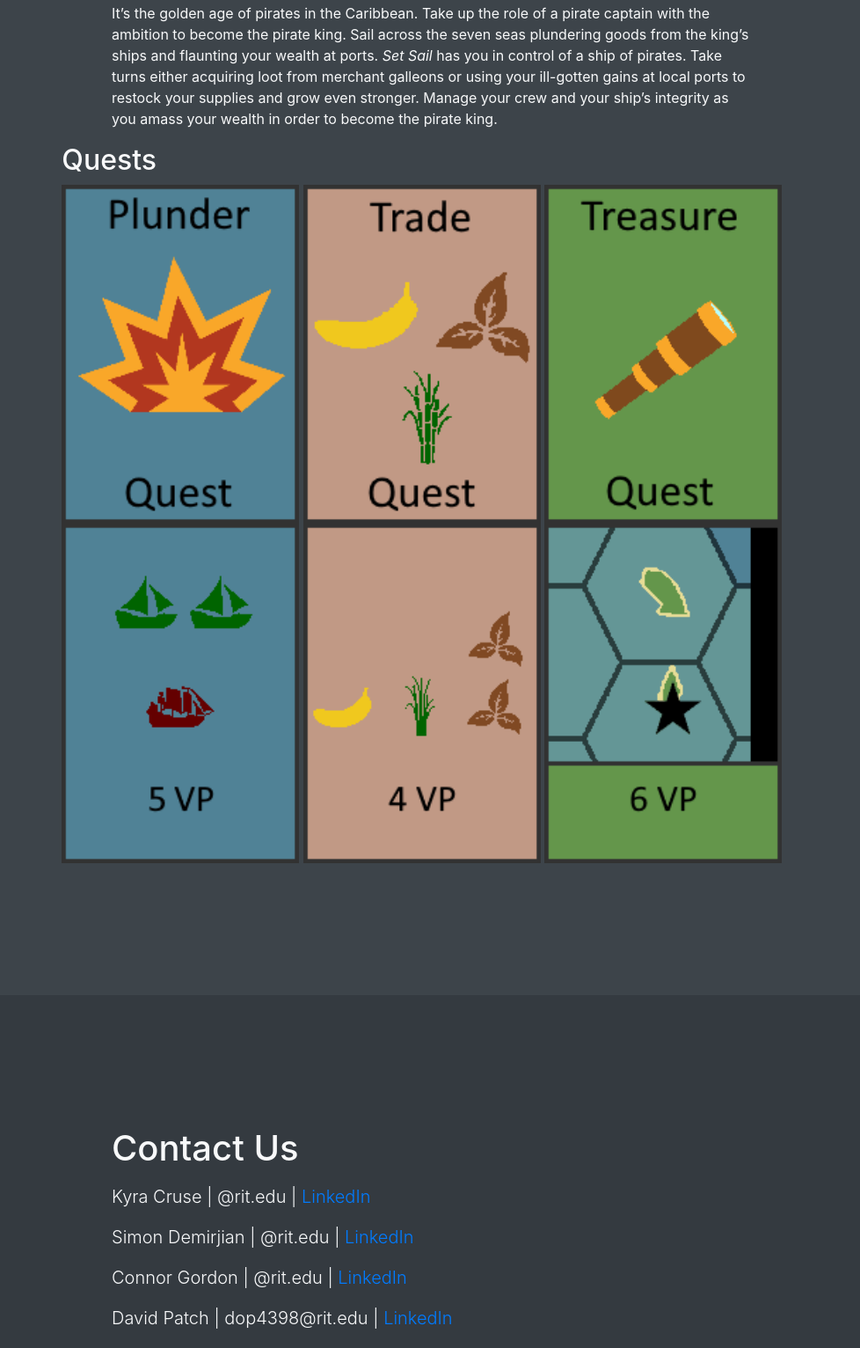
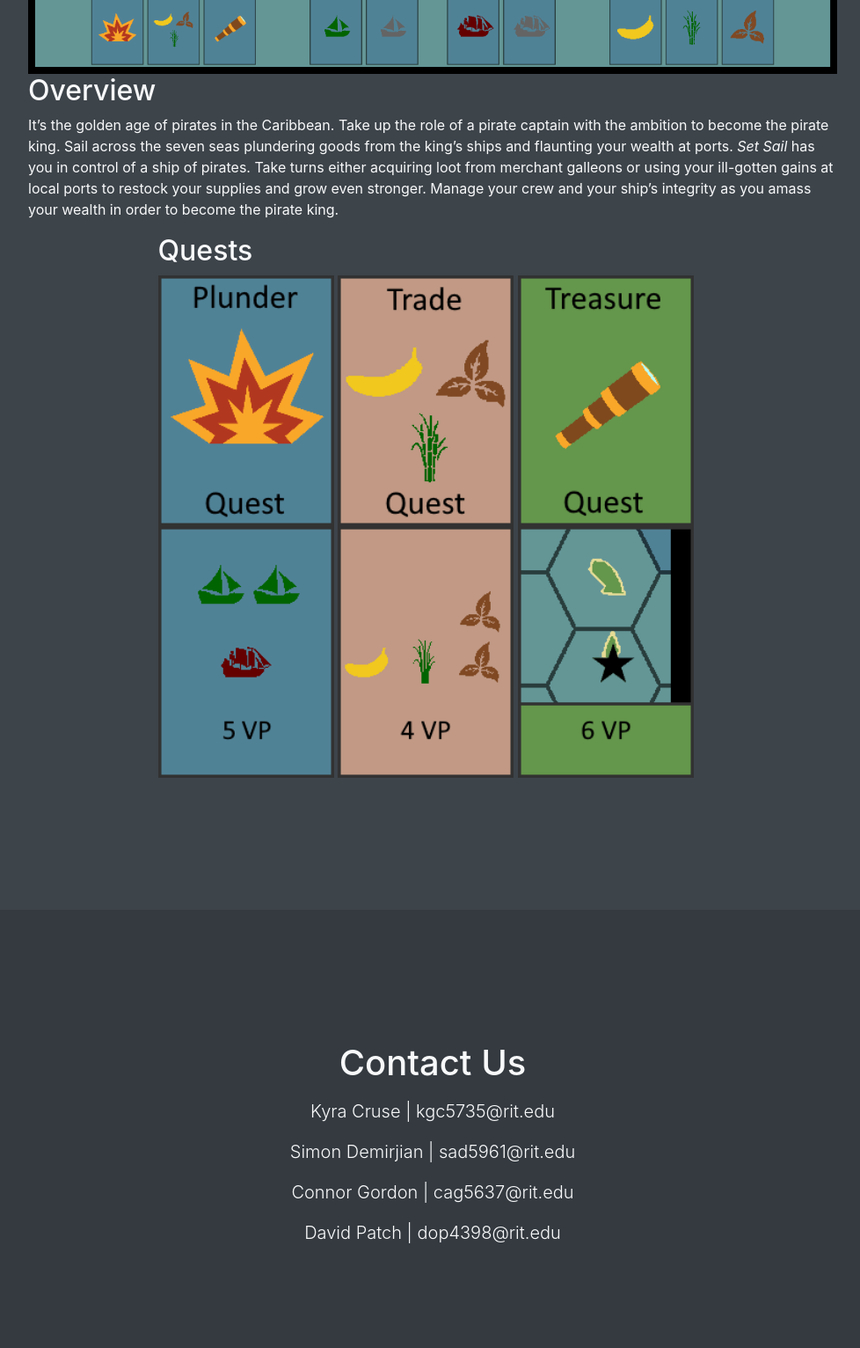
Before and after one commit to dop4398/dop4398.github.io, a website with bundled scripts: page BoarderlinePerfection.html in a window 1280 px wide. Shown: the part 1814-3346 px from the top of the page at 88% size, without its empty margins (148-1126 px from the left). Built offline with nearby package versions, Linux system fonts and the light colour scheme.

Commit message:
final edits for now

```diff
--- a/BoarderlinePerfection.html
+++ b/BoarderlinePerfection.html
@@ -74,7 +74,7 @@
   <section id="setsail" class="bg-gray3 text-light">
     <div class="container">
       <div class="row">
-        <div class="col-lg-8 mx-auto">
+        <div class="col-lg-10 mx-auto text-center">
           <h1>Set Sail</h1>
           <p class="lead"><em>Become the Pirate King.</em></p>
           <p>Players: 2-6 ages 10+</p>
@@ -83,14 +83,14 @@
       </div>
 
       <div class="row">
-        <div class="col-lg-8 mx-auto">
+        <div class="col-lg-10 mx-auto">
           <h2>The Game Board</h2>
           <img src="files/Set Sail/Pirate Map 3.2.png" alt="Game Board" width="100%">
         </div>
       </div>
 
       <div class="row">
-        <div class="col-lg-8 mx-auto">
+        <div class="col-lg-10 mx-auto">
           <h2>Overview</h2>
           <p>It’s the golden age of pirates in the Caribbean.
             Take up the role of a pirate captain with the ambition to become the pirate king.
@@ -103,7 +103,7 @@
     </div>
 
     <div class="row">
-      <div class="col-lg-8 mx-auto">
+      <div class="col-lg-6 mx-auto">
         <h2>Quests</h2>
         <img src="files/Set Sail/Plunder Quest (Back).png" alt="Plunder Quest Back" width="32%">
         <img src="files/Set Sail/Trade Quest (Back).png" alt="Trade Quest Back" width="32%">
@@ -112,7 +112,7 @@
     </div>
 
     <div class="row">
-      <div class="col-lg-8 mx-auto">
+      <div class="col-lg-6 mx-auto">
         <img src="files/Set Sail/Plunder Quest.png" alt="Plunder Quest Front" width="32%">
         <img src="files/Set Sail/Trade Quest.png" alt="Trade Quest Front" width="32%">
         <img src="files/Set Sail/Treasure Quest.png" alt="Treasure Quest Front" width="32%">
@@ -121,15 +121,15 @@
   </section>
 
   <section id="contact" class="bg-gray2 text-light">
-    <div class="container">
+    <div class="container text-center">
       <div class="row">
         <div class="col-lg-8 mx-auto">
           <h1>Contact Us</h1>
           <p></p>
-          <p class="lead">Kyra Cruse | @rit.edu | <a href="">LinkedIn</a></p>
-          <p class="lead">Simon Demirjian | @rit.edu | <a href="">LinkedIn</a></p>
-          <p class="lead">Connor Gordon | @rit.edu | <a href="">LinkedIn</a></p>
-          <p class="lead">David Patch | dop4398@rit.edu | <a href="https://www.linkedin.com/in/david-patch/">LinkedIn</a></p>
+          <p class="lead">Kyra Cruse | kgc5735@rit.edu</p>
+          <p class="lead">Simon Demirjian | sad5961@rit.edu</p>
+          <p class="lead">Connor Gordon | cag5637@rit.edu</p>
+          <p class="lead">David Patch | dop4398@rit.edu</p>
         </div>
       </div>
     </div>
```
